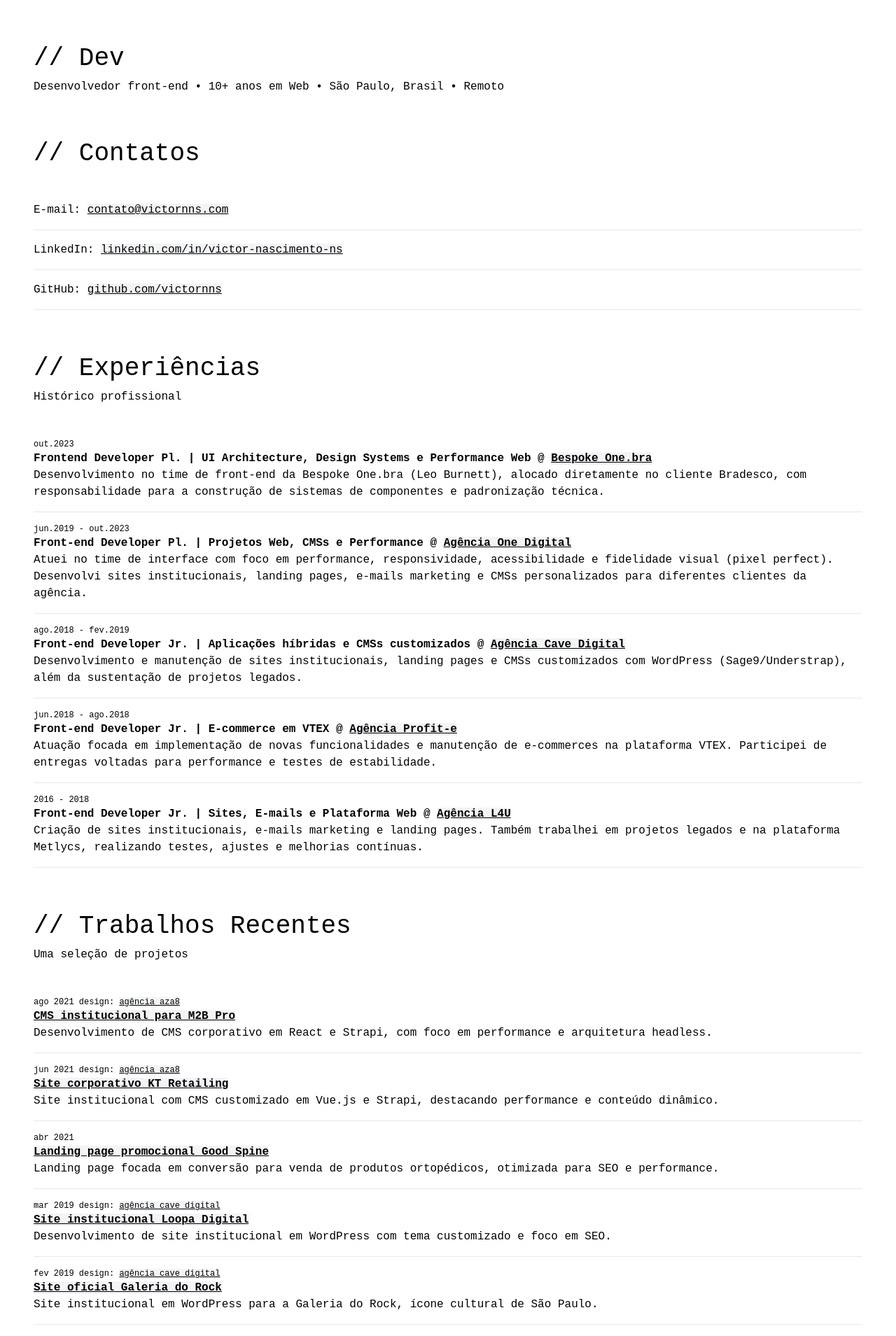
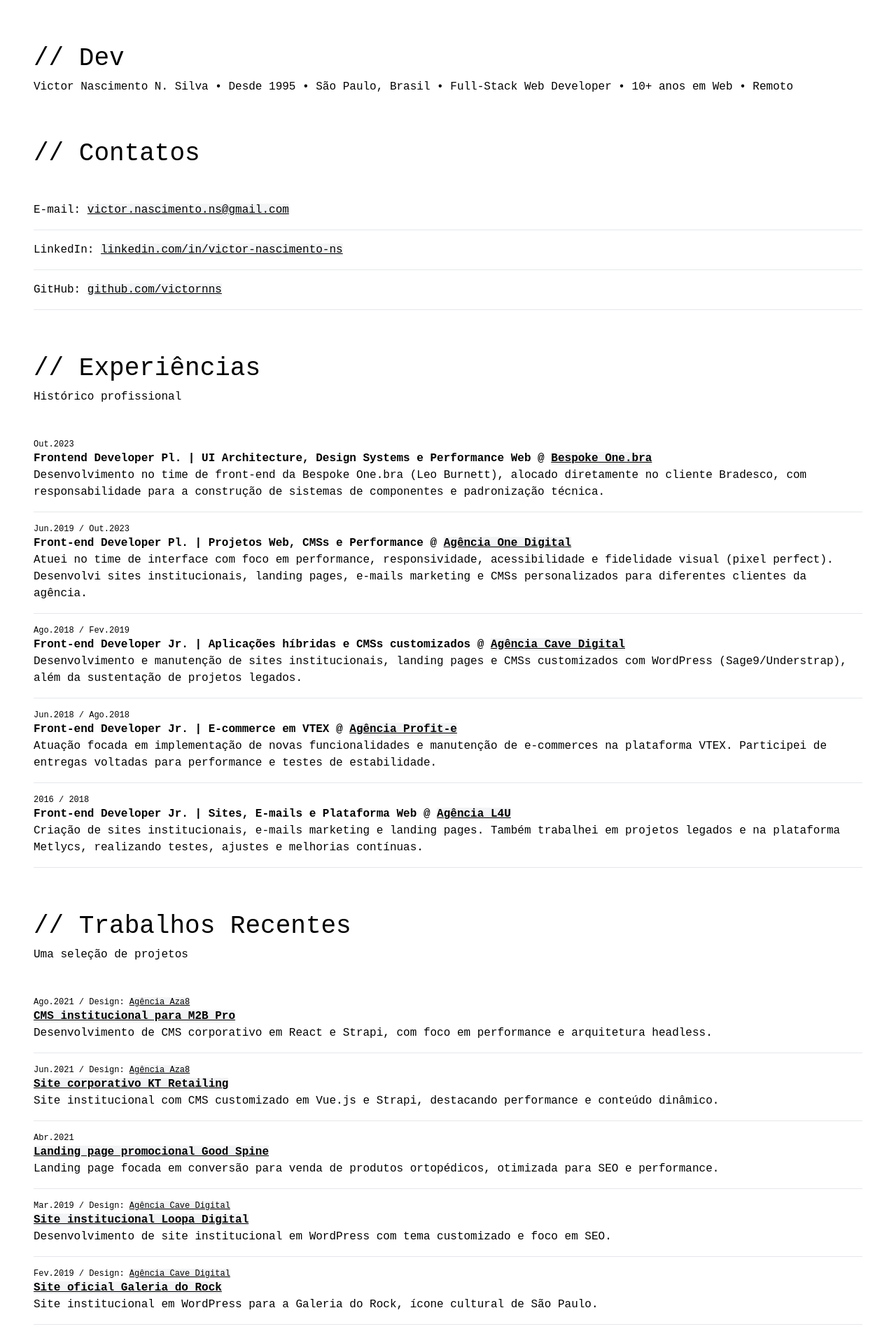
Before and after one commit to victornns/victornns.site, a Next.js app: page /portfolio in a window 1280 px wide. Shown: the top 1909 px of the page at 70% size. Built offline with nearby package versions, Linux system fonts and the light colour scheme.

Commit message:
feat: add text separator tokens

```diff
--- a/src/components/ui/UICard/UICardLabel.tsx
+++ b/src/components/ui/UICard/UICardLabel.tsx
@@ -5,5 +5,5 @@
 }
 
 export const UICardLabel = function ({ children }: UICardLabelProps) {
-  return <p className="lowercase font-light text-xs">{children}</p>;
+  return <p className="capitalize font-light text-xs">{children}</p>;
 };
--- a/src/content/contacts.ts
+++ b/src/content/contacts.ts
@@ -12,8 +12,8 @@
     id: "email",
     label: "E-mail",
     link: {
-      display: "contato@victornns.com",
-      href: "mailto:contato@victornns.com",
+      display: "victor.nascimento.ns@gmail.com",
+      href: "mailto:victor.nascimento.ns@gmail.com",
     },
   },
   {
--- a/src/content/projects.ts
+++ b/src/content/projects.ts
@@ -19,7 +19,7 @@
     id: "cms-institucional-para-m2b-pro",
     title: "CMS institucional para M2B Pro",
     organizationId: "aza8-agency",
-    date: "Ago 2021",
+    date: "Ago.2021",
     link: "https://www.m2bpro.com.br",
     summary: ["Desenvolvimento de CMS corporativo em React e Strapi, com foco em performance e arquitetura headless."],
     technologies: ["React.js", "Next.js", "TypeScript", "Tailwind", "Strapi", "Node.js", "AWS", "Git", "Clean Architecture"],
@@ -30,7 +30,7 @@
     id: "site-corporativo-kt-retailing",
     title: "Site corporativo KT Retailing",
     organizationId: "aza8-agency",
-    date: "Jun 2021",
+    date: "Jun.2021",
     link: "https://kt.com.br",
     summary: ["Site institucional com CMS customizado em Vue.js e Strapi, destacando performance e conteúdo dinâmico."],
     technologies: ["Vue.js", "TypeScript", "Strapi", "Tailwind", "Node.js", "Git", "Performance", "Clean Code"],
@@ -39,7 +39,7 @@
   {
     id: "landing-page-promocional-good-spine",
     title: "Landing page promocional Good Spine",
-    date: "Abr 2021",
+    date: "Abr.2021",
     link: "https://travesseiro.goodspine.com.br",
     summary: ["Landing page focada em conversão para venda de produtos ortopédicos, otimizada para SEO e performance."],
     technologies: ["Vue.js", "TypeScript", "Tailwind", "Sass", "Git", "UX", "SEO", "Landing Page"],
@@ -49,7 +49,7 @@
     id: "site-institucional-loopa-digital",
     title: "Site institucional Loopa Digital",
     organizationId: "cave-digital-agency",
-    date: "Mar 2019",
+    date: "Mar.2019",
     link: "https://www.loopa.digital",
     summary: ["Desenvolvimento de site institucional em WordPress com tema customizado e foco em SEO."],
     technologies: ["WordPress", "PHP", "JavaScript", "Sass", "Git", "SEO", "Responsive Design"],
@@ -59,7 +59,7 @@
     id: "site-oficial-galeria-do-rock",
     title: "Site oficial Galeria do Rock",
     organizationId: "cave-digital-agency",
-    date: "Fev 2019",
+    date: "Fev.2019",
     link: "https://www.galeriadorock.com.br",
     summary: ["Site institucional em WordPress para a Galeria do Rock, ícone cultural de São Paulo."],
     technologies: ["WordPress", "PHP", "JavaScript", "Sass", "SEO", "Performance", "Accessibility"],
@@ -69,7 +69,7 @@
     id: "blog-autoral-juliao-coelho",
     title: "Blog autoral Julião Coelho",
     organizationId: "cave-digital-agency",
-    date: "Nov 2018",
+    date: "Nov.2018",
     link: "https://www.juliaocoelho.com.br",
     summary: ["Blog pessoal em WordPress com design responsivo, foco em branding e performance."],
     technologies: ["WordPress", "PHP", "JavaScript", "Sass", "SEO", "Performance", "Blog", "Accessibility"],
@@ -79,7 +79,7 @@
     id: "landing-page-covabra",
     title: "Landing page Covabra",
     organizationId: "cave-digital-agency",
-    date: "Set 2018",
+    date: "Set.2018",
     link: "",
     summary: ["Landing page promocional para a rede Covabra, otimizada para campanhas digitais."],
     technologies: ["JavaScript", "Node.js", "Gulp", "Sass", "BemCSS", "Git", "Performance", "Landing Page"],
@@ -89,7 +89,7 @@
     id: "landing-corporativa-unic",
     title: "Landing corporativa UNIC",
     organizationId: "cave-digital-agency",
-    date: "Ago 2018",
+    date: "Ago.2018",
     link: "https://www.unic-corporativos.com.br",
     summary: ["Landing page corporativa com foco em apresentação de serviços e otimização de performance."],
     technologies: ["JavaScript", "Node.js", "Gulp", "Sass", "BemCSS", "Git", "Performance", "UX"],
@@ -99,7 +99,7 @@
     id: "landing-animada-metlycs",
     title: "Landing animada Metlycs",
     organizationId: "l4u-agency",
-    date: "Mar 2018",
+    date: "Mar.2018",
     link: "https://www.metlycs.com.br",
     summary: ["Landing page dinâmica com animações e interações, desenvolvida para campanhas promocionais."],
     technologies: ["Vue.js", "Node.js", "Pug.js", "CSS animations", "Webpack", "Git", "UX", "Performance"],
@@ -109,7 +109,7 @@
     id: "site-institucional-dvl",
     title: "Site institucional DVL",
     organizationId: "l4u-agency",
-    date: "Jan 2018",
+    date: "Jan.2018",
     link: "https://www.constelacaodvl.com.br",
     summary: ["Desenvolvimento de site institucional com foco em identidade digital e performance."],
     technologies: ["JavaScript", "Node.js", "Heroku", "Sass", "BemCSS", "Git", "SEO", "Performance"],
@@ -119,7 +119,7 @@
     id: "portal-de-franquias-dia",
     title: "Portal de franquias DIA",
     organizationId: "l4u-agency",
-    date: "Out 2017",
+    date: "Out.2017",
     link: "https://www.franquiadia.com.br",
     summary: ["Portal em WordPress para apresentação e captação de franquias da marca DIA."],
     technologies: ["WordPress", "PHP", "JavaScript", "Sass", "SEO", "Performance", "CMS"],
--- /dev/null
+++ b/src/lib/constants/index.ts
@@ -0,0 +1,8 @@
+export const TOKENS = {
+  separator: {
+    default: " / ",
+    strong: " | ",
+    weak: " • ",
+    list: ", ",
+  },
+};
--- a/src/views/AboutSection.tsx
+++ b/src/views/AboutSection.tsx
@@ -1,5 +1,8 @@
 import { UISection } from "@/components/ui/UISection";
+import { TOKENS } from "@/lib/constants";
 
 export function AboutSection() {
-  return <UISection title="Dev" headingLevel={1} description="Desenvolvedor front-end • 10+ anos em Web • São Paulo, Brasil • Remoto" />;
+  const details = ["Victor Nascimento N. Silva", "Desde 1995", "São Paulo, Brasil", "Full-Stack Web Developer", "10+ anos em Web", "Remoto"].join(TOKENS.separator.weak);
+
+  return <UISection title="Dev" headingLevel={1} description={details} />;
 }
--- a/src/views/ExperienceSection.tsx
+++ b/src/views/ExperienceSection.tsx
@@ -1,4 +1,5 @@
 import { experiences } from "@/content/experiences";
+import { TOKENS } from "@/lib/constants";
 
 import { UISection } from "@/components/ui/UISection";
 import { UICard } from "@/components/ui/UICard";
@@ -12,7 +13,13 @@
           <li key={experience.id}>
             <UICard.Root>
               <UICard.Label>
-                {experience.period.start} {experience.period.end && `- ${experience.period.end}`}
+                {experience.period.start}
+                {experience.period.end && (
+                  <>
+                    {TOKENS.separator.default}
+                    {experience.period.end}
+                  </>
+                )}
               </UICard.Label>
               <UICard.Title>
                 {experience.role} @ <OrganizationDisplayName id={experience.organizationId} />
--- a/src/views/ProjectsSection.tsx
+++ b/src/views/ProjectsSection.tsx
@@ -1,4 +1,5 @@
 import { projects } from "@/content/projects";
+import { TOKENS } from "@/lib/constants";
 
 import { UISection } from "@/components/ui/UISection";
 import { UICard } from "@/components/ui/UICard";
@@ -13,10 +14,12 @@
           <li key={project.id}>
             <UICard.Root>
               <UICard.Label>
-                {project.date}{" "}
+                {project.date}
                 {project.organizationId && (
                   <>
-                    Design: <OrganizationDisplayName id={project.organizationId} />
+                    {TOKENS.separator.default}
+                    {"Design: "}
+                    <OrganizationDisplayName id={project.organizationId} />
                   </>
                 )}
               </UICard.Label>
```
